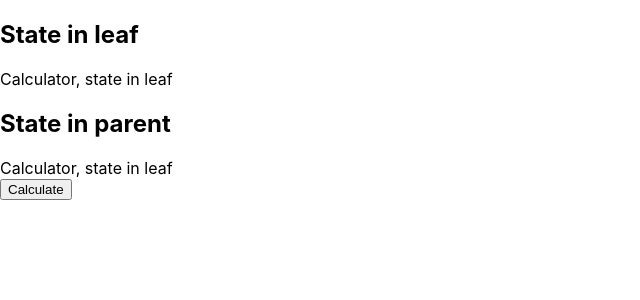
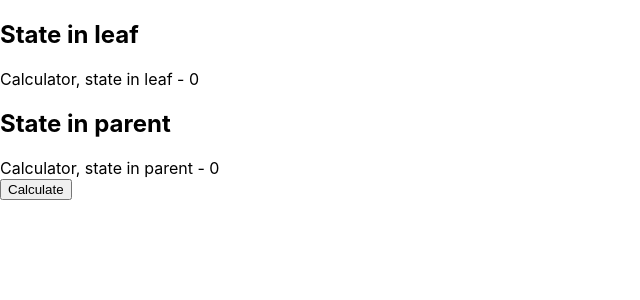
Before and after one commit to tsundberg/react-examples, a React (Create React App) app in the folder moving-state-around/: page / in a window 1280 px wide. Shown: the top 300 px of the page, without its empty margins (0-640 px from the left). Built offline with nearby package versions, Linux system fonts and the light colour scheme.

Commit message:
Refer to two children from one parent

```diff
--- a/moving-state-around/src/App.tsx
+++ b/moving-state-around/src/App.tsx
@@ -1,11 +1,34 @@
 import React from 'react';
 import './App.css';
 import CalculatorStateInLeaf from "./state-in-leaf/Calculator";
+import CalculatorStateInParent from "./state-in-parent/Calculator";
 
-class App extends React.Component {
+interface Props {
+}
+
+interface State {
+}
+
+class App extends React.Component<Props, State> {
+    stateInLeaf: React.RefObject<CalculatorStateInLeaf>;
+    stateInParent: React.RefObject<CalculatorStateInParent>;
+
+    constructor(props: Props) {
+        super(props);
+        this.stateInLeaf = React.createRef();
+        this.stateInParent = React.createRef();
+    }
 
     calculate() {
         console.log("Calculate")
+
+        if (this.stateInLeaf.current !== null) {
+            this.stateInLeaf.current.calculate();
+        }
+
+        if (this.stateInParent.current !== null) {
+            this.stateInParent.current.calculate();
+        }
     }
 
     render() {
@@ -13,10 +36,10 @@ class App extends React.Component {
             <div>
                 <div>
                     <h2>State in leaf</h2>
-                    <CalculatorStateInLeaf/>
+                    <CalculatorStateInLeaf ref={this.stateInLeaf}/>
 
                     <h2>State in parent</h2>
-                    <CalculatorStateInLeaf/>
+                    <CalculatorStateInParent ref={this.stateInParent}/>
                 </div>
 
                 <button onClick={() => this.calculate()}>Calculate</button>
--- a/moving-state-around/src/state-in-leaf/Calculator.tsx
+++ b/moving-state-around/src/state-in-leaf/Calculator.tsx
@@ -4,12 +4,21 @@ interface Props {
 }
 
 interface State {
+    result: number
 }
 
 class Calculator extends React.Component<Props, State> {
+    state = {
+        result: 0
+    }
+
+    calculate() {
+        this.setState({result: 17});
+    }
+
     render() {
         return <div>
-            Calculator, state in leaf
+            Calculator, state in leaf - {this.state.result}
         </div>
     }
 }
--- a/moving-state-around/src/state-in-parent/Calculator.tsx
+++ b/moving-state-around/src/state-in-parent/Calculator.tsx
@@ -4,12 +4,21 @@ interface Props {
 }
 
 interface State {
+    result: number
 }
 
 class Calculator extends React.Component<Props, State> {
+    state = {
+        result: 0
+    }
+
+    calculate() {
+        this.setState({result: 4711});
+    }
+
     render() {
         return <div>
-            Calculator, state in parent
+            Calculator, state in parent - {this.state.result}
         </div>
     }
 }
```
